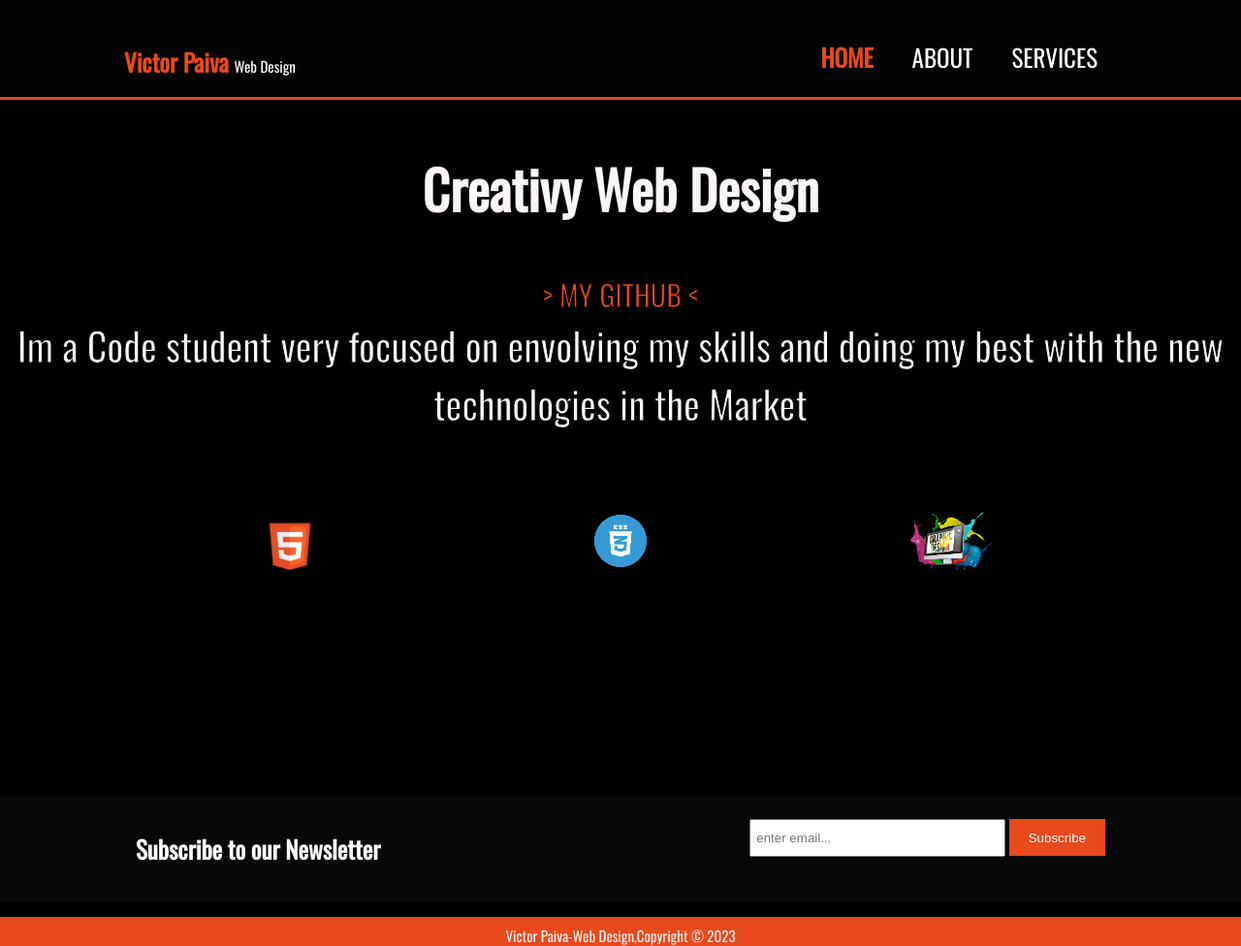
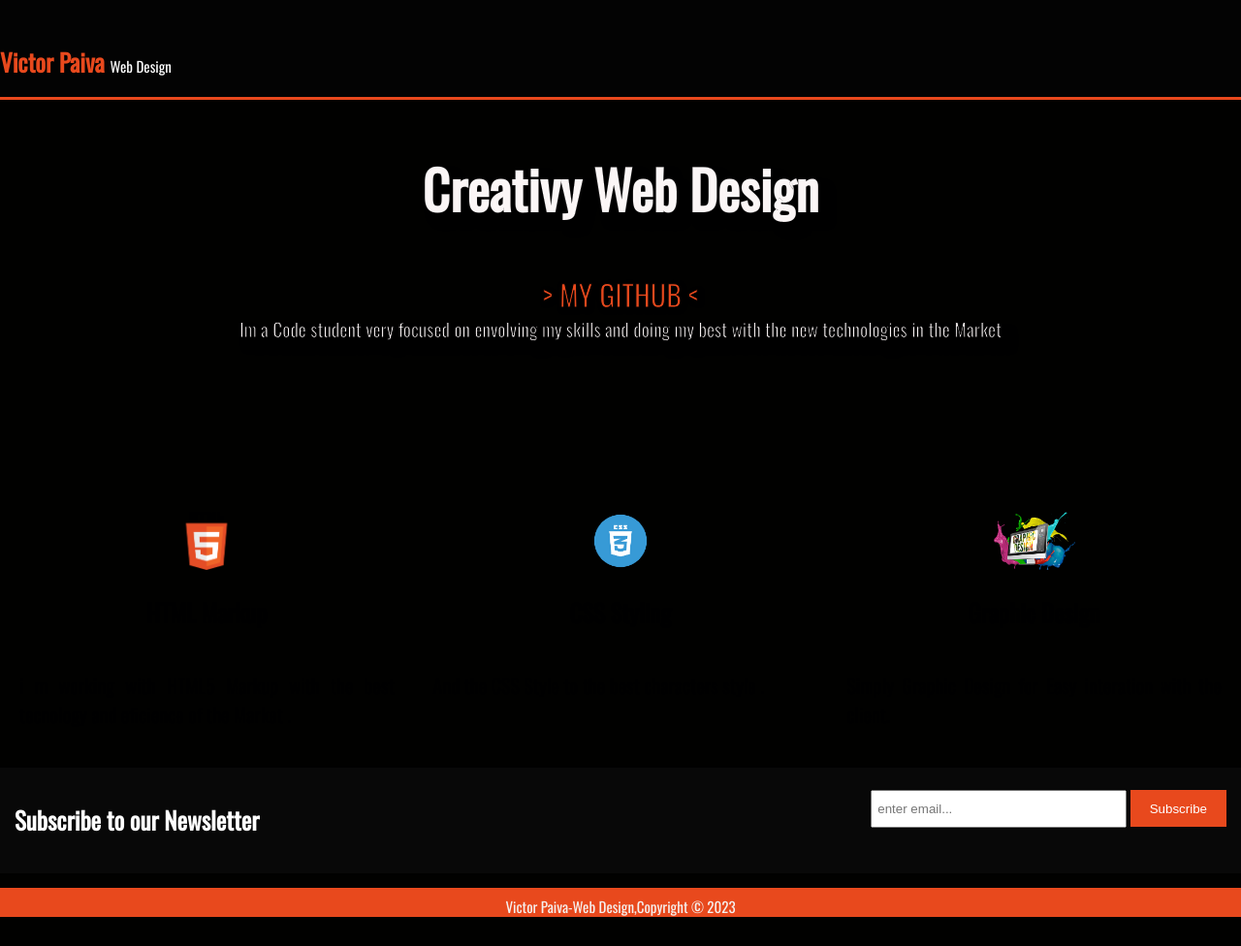
Before and after one commit to victorpaiv/website, a plain HTML site: page index.html in a window 1280 px wide. Shown: the whole page at 97% size. After the commit the page ends 946 px from the top, so only its background shows below. Drawn offline with nearby package versions, Linux system fonts and the light colour scheme; a web font is replaced by a local one.

Commit message:
updating media maswidth

```diff
--- a/css/style.css
+++ b/css/style.css
@@ -16,20 +16,21 @@ body{
 
 
 }
+/*max width todas as telas menores que alguma resolucao
+*/
 
-@media screen and (max-width:500px) {
+
+@media  (max-width:600px) {
+
 
 }
-    /*max width telas menores que alguma resolucao
-*/
-
 .container{
-    width: 80%;
-    margin:auto;
+    width: 100%;
+    margin:0;
     overflow: hidden;
 
+
 }
-
 #showcase .container p{
 font-size: 25px;
 
@@ -81,7 +82,7 @@ header a{
 
 header li{
     float: left;
-    display: inline;
+    display: none;
     padding: 0 20px 0 20px ;
 
 }
@@ -130,7 +131,7 @@ header a:hover{
 
 }
  .text{
-    font-size: 40px;
+    font-size: 1.2rem;
 margin-top: auto;
   margin-bottom: auto;
   text-shadow: 9px 9px 9px black;
```
